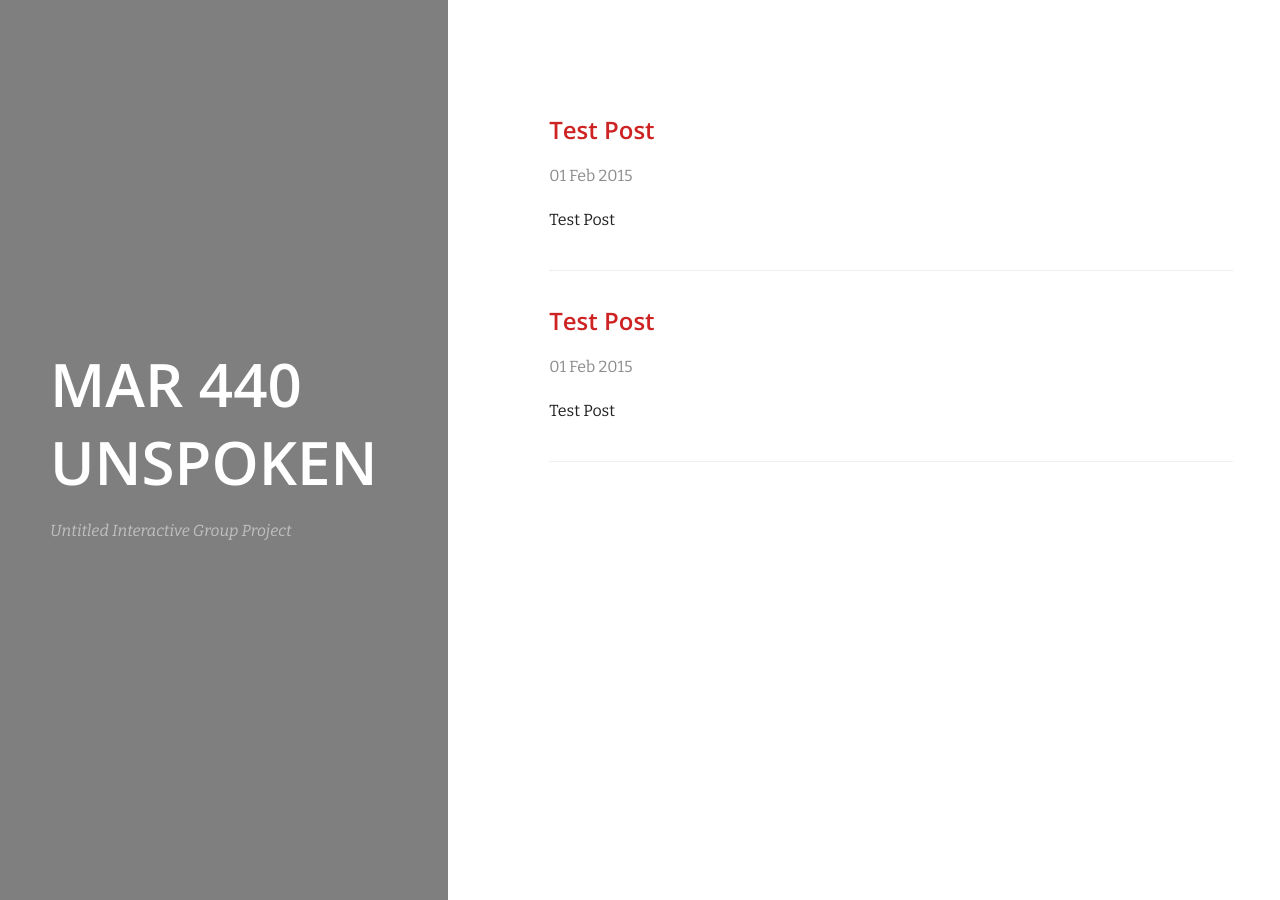
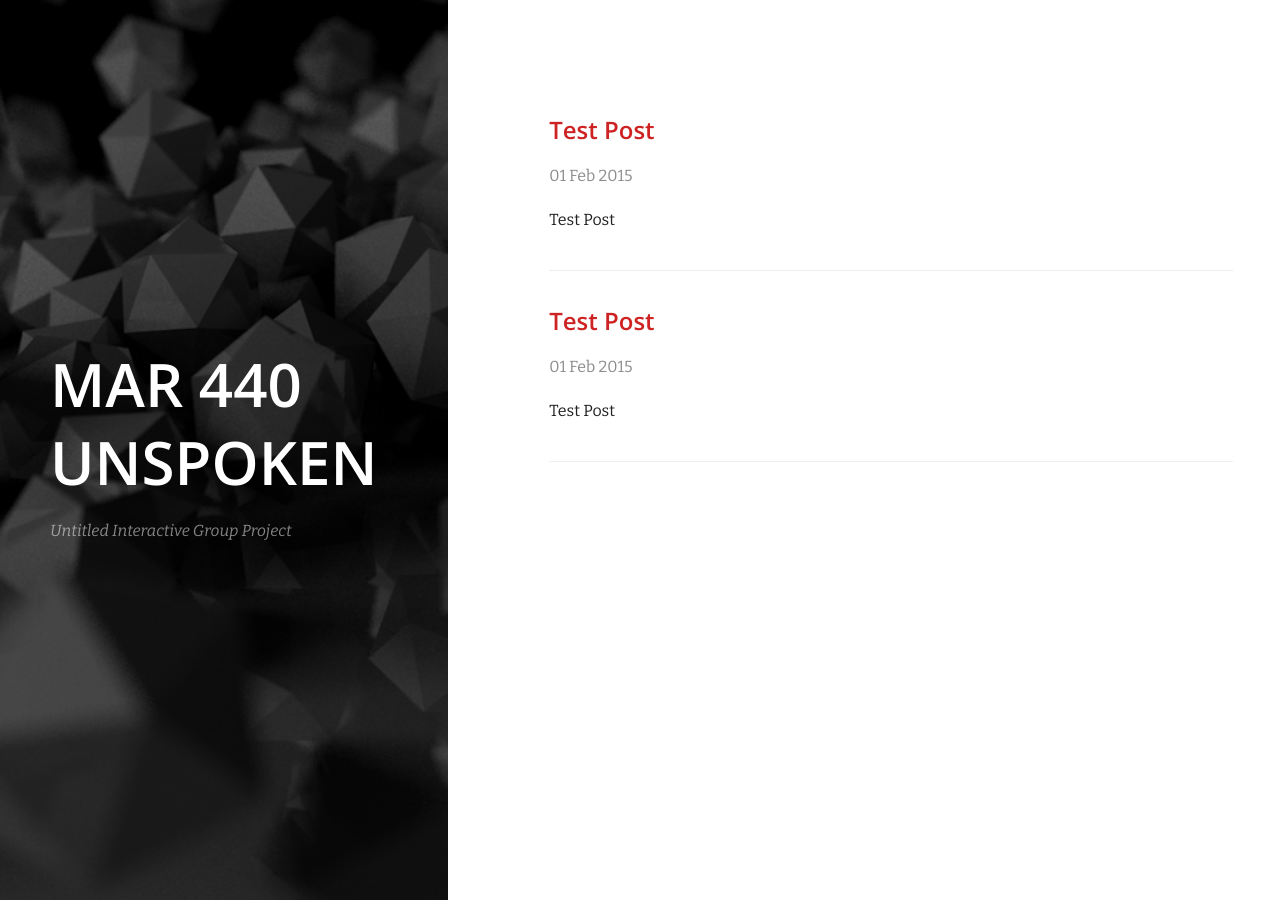
Before and after one commit to absentcopy/MAR440, a Jekyll site: the page built from index.html, in a window 1280 px wide. Built offline with Jekyll 4.4.1, drawn with Linux system fonts in a browser that asks for light colours; nearby versions of some CDN libraries.

Commit message:
MAR440 Jekyll Site

```diff
--- a/_config.yml
+++ b/_config.yml
@@ -6,4 +6,4 @@
 # Build settings
 markdown: kramdown
 highlighter: pygments
-baseurl: MAR440
+baseurl: /MAR440 # the subpath of your site, e.g. /blog/
--- a/_layouts/default.html
+++ b/_layouts/default.html
@@ -7,11 +7,11 @@
   <meta name="viewport" content="width=device-width">
 
   <!-- syntax highlighting CSS -->
-  <link rel="stylesheet" href="css/syntax.css">
+  <link rel="stylesheet" href="/MAR440/css/syntax.css">
 
   <!-- CSS -->
-  <link rel="stylesheet" href="css/reset.css">
-  <link rel="stylesheet" href="css/main.css">
+  <link rel="stylesheet" href="/MAR440/css/reset.css">
+  <link rel="stylesheet" href="/MAR440/css/main.css">
   <link href="http://netdna.bootstrapcdn.com/font-awesome/4.0.3/css/font-awesome.css" rel="stylesheet">
 
   <!-- Fonts -->
```
Also changed, not shown: README.md.
